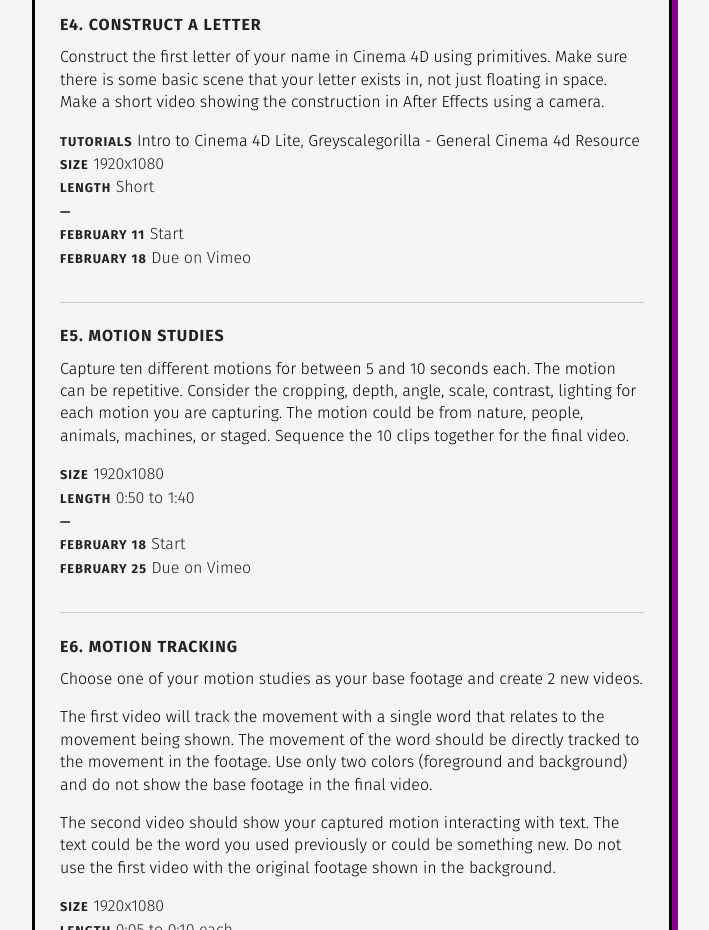
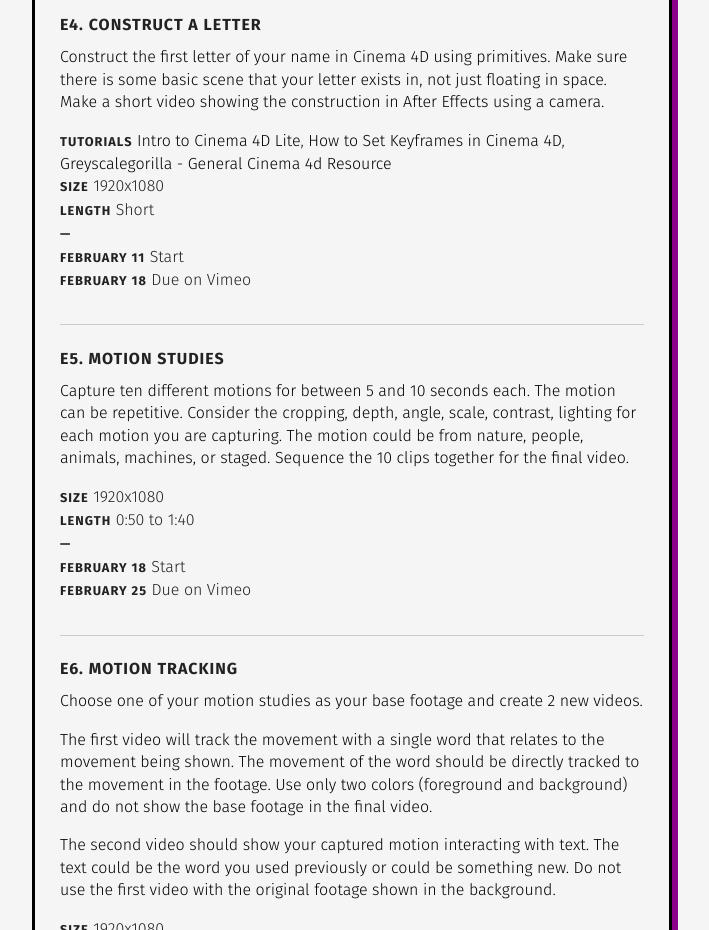
Before and after one commit to gmu-gd/amotion20-spring, a plain HTML site: page projects/index.html in a window 1280 px wide. Shown: the part 1080-2010 px from the top of the page, without its empty margins (288-997 px from the left). Drawn offline with nearby package versions, Linux system fonts and the light colour scheme.

Commit message:
c4d keyframes

```diff
--- a/projects/index.html
+++ b/projects/index.html
@@ -74,7 +74,7 @@
         <h4>E4. Construct a Letter</h4>
         <p>Construct the first letter of your name in Cinema 4D using primitives. Make sure there is some basic scene that your letter exists in, not just floating in space. Make a short video showing the construction in After Effects using a camera.</p>
         <ul>
-          <li><strong>Tutorials</strong> <a href="https://youtu.be/9B1DD67GUkM">Intro to Cinema 4D Lite</a>, <a href="https://greyscalegorilla.com/">Greyscalegorilla - General Cinema 4d Resource</a>
+          <li><strong>Tutorials</strong> <a href="https://youtu.be/9B1DD67GUkM">Intro to Cinema 4D Lite</a>, <a href="https://www.schoolofmotion.com/blog/how-to-set-keyframes-in-cinema-4d">How to Set Keyframes in Cinema 4D</a>, <a href="https://greyscalegorilla.com/">Greyscalegorilla - General Cinema 4d Resource</a>
           <li><strong>Size</strong> 1920x1080</li>
           <li><strong>Length</strong> Short</li>
           <li><strong>&mdash;</strong></li>
```
